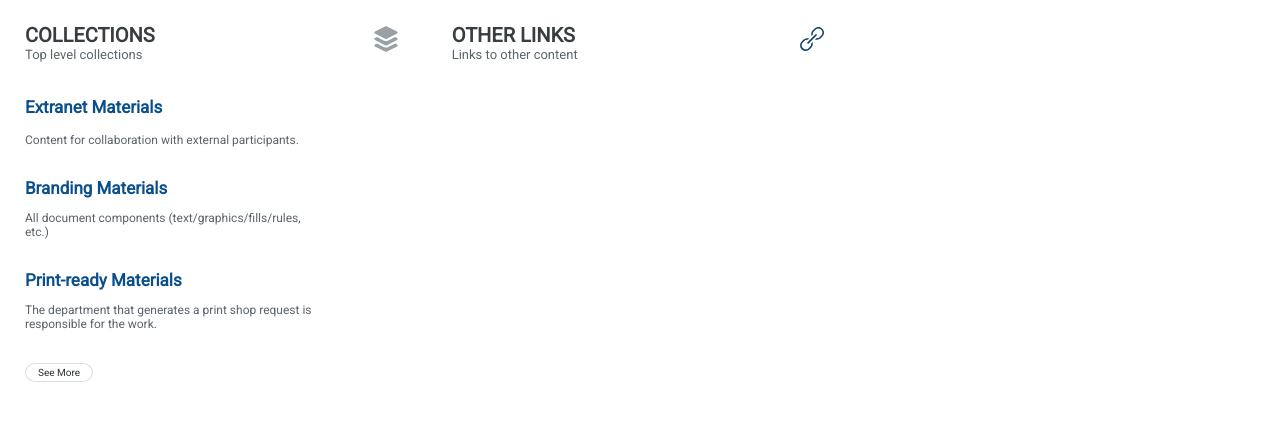
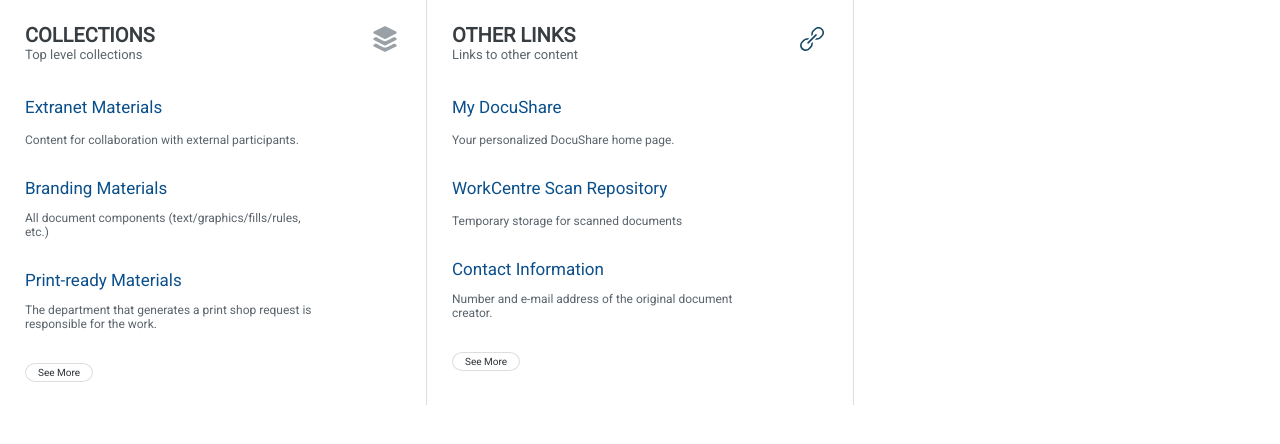
Before and after one commit to KladochnyiVolodymyr/interface, a plain HTML site: page build/page.html in a window 1280 px wide. Shown: the part 122-566 px from the top of the page. Drawn offline with Linux system fonts and the light colour scheme.

Commit message:
added border to main block

```diff
--- a/build/page.html
+++ b/build/page.html
@@ -60,10 +60,12 @@
       <div class="main">
         <div class="main__col">
           <div class="info">
+            <div class="info__title">
               <div class="title">
                 <h2 class="title__text">Collections</h2>
                 <div class="title__description">Top level collections</div>
                 <div class="title__icon"> <svg class="icon icon-layers"><use xlink:href="img/sprite.svg#icon-layers"></use></svg> </div>
+              </div>
             </div>
             <div class="content">
               <ul class="content__list">
@@ -87,12 +89,34 @@
             </div>
           </div>
         </div>
-        <div class="main__col">
+        <div class="main__col main__col_center">
           <div class="info">
+            <div class="info__title">
               <div class="title">
                 <h2 class="title__text">Other links</h2>
                 <div class="title__description">Links to other content</div>
                 <div class="title__icon"> <svg class="icon icon-link"><use xlink:href="img/sprite.svg#icon-link"></use></svg> </div>
+              </div>
+            </div>
+            <div class="content">
+              <ul class="content__list">
+                <li class="content__item">
+                  <a class="content__link" href="#">
+                    <h3 class="content__title">My DocuShare</h3> <span class="content__text">Your personalized DocuShare home page.</span> </a>
+                </li>
+                <li class="content__item">
+                  <a class="content__link" href="#">
+                    <h3 class="content__title">WorkCentre Scan Repository</h3> <span class="content__text">Temporary storage for scanned documents</span> </a>
+                </li>
+                <li class="content__item">
+                  <a class="content__link" href="#">
+                    <h3 class="content__title">Contact Information</h3> <span class="content__text">Number and e-mail address of the original document
+		creator.</span> </a>
+                </li>
+              </ul>
+            </div>
+            <div class="info__btn">
+              <div class="button"> <a class="button__text" href="#">See More</a> </div>
             </div>
           </div>
         </div>
--- a/src/sass/_main.scss
+++ b/src/sass/_main.scss
@@ -5,10 +5,18 @@
         flex: 1;
         padding: 25px;
     }
+    &__col_center{
+        border-right: 1px solid $border-color;
+        border-left: 1px solid $border-color;
+    }
+}
+.info{
+    &__title{
+        margin-bottom: 35px;
+    }
 }
 .title{
     position: relative;
-    margin-bottom: 35px;
     &__text{
         color: #373d41;
         font-family: $font-roboto;
@@ -40,6 +48,10 @@
         font-family: $font-roboto;
         font-size: 17px;
         margin-bottom: 13px;
+        font-weight: 400;
+        &:hover{
+            color: #68309d;
+        }
     }
     &__text{
         color: #5b646c;
```
Also changed, not shown: src/templates/data/data.html (+18 -0 lines), src/templates/partials/_main.html (+22 -1 lines), build/css/app.css, 1 other file. Lines whose indentation alone changed are shown as unchanged.
